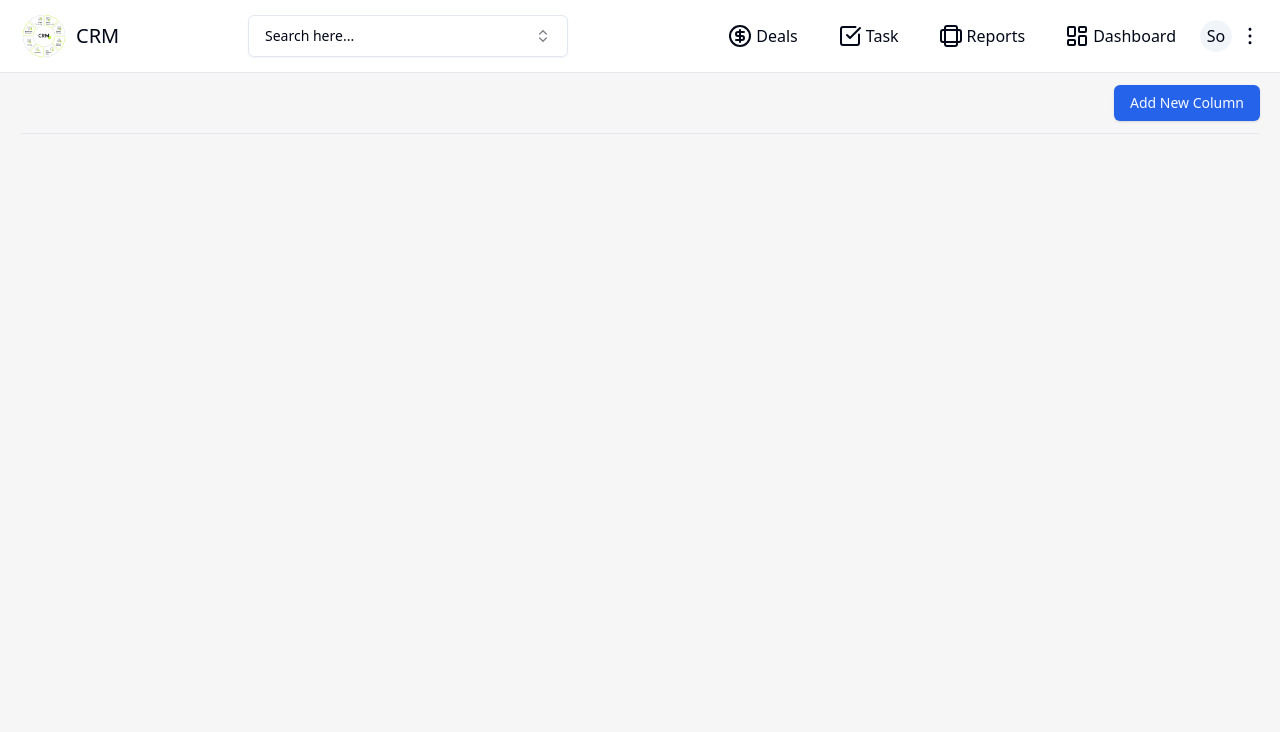
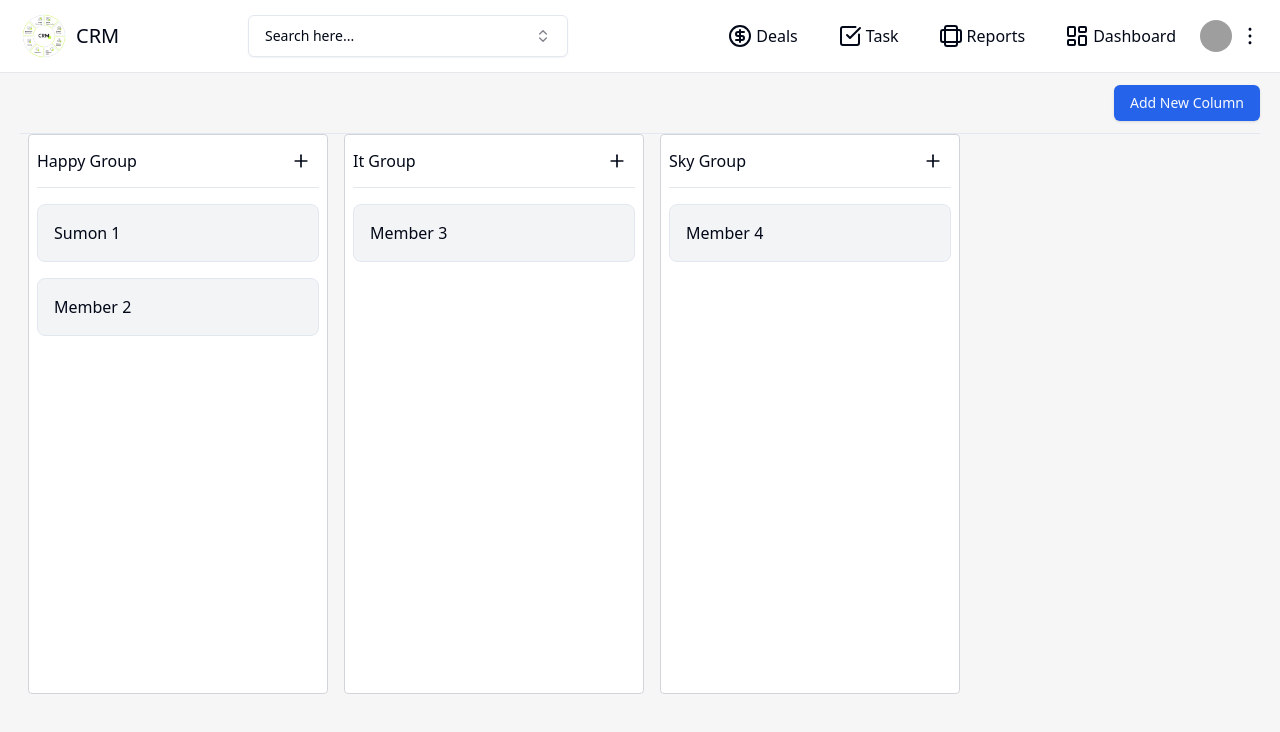
Before and after one commit to smsohag32/crm, a React (Vite) app: page / in a window 1280 px wide. Shown: the top 732 px of the page. Built offline with nearby package versions, Linux system fonts and the light colour scheme; grey boxes are pictures that could not be loaded.

Commit message:
style change

```diff
--- a/src/pages/OverviewWorkflow/Column.jsx
+++ b/src/pages/OverviewWorkflow/Column.jsx
@@ -22,7 +22,7 @@ const Column = ({ column, handleAddMember, members }) => {
          ref={setNodeRef}
          style={style}
 
-         className="w-[340px] max-w-w-fit rounded-sm h-[70vh] overflow-y-auto p-2 border border-gray-300 bg-white"
+         className=" flex-shrink-0 w-[300px] mx-2 rounded-sm h-[70vh] overflow-y-auto p-2 border border-gray-300 bg-white"
       >
          <div  {...attributes}
             {...listeners} className="flex cursor-move items-center border-b pb-2 gap-4 justify-between">
--- a/src/pages/OverviewWorkflow/WorkflowContainer.jsx
+++ b/src/pages/OverviewWorkflow/WorkflowContainer.jsx
@@ -16,9 +16,18 @@ import {
 } from "@dnd-kit/sortable";
 
 const WorkflowContainer = () => {
-   const [columnData, setColumnData] = useState([]);
-   const [members, setMembers] = useState([]);
-   const [activeDragItem, setActiveDragItem] = useState(null); // Track the currently dragged item
+   const [columnData, setColumnData] = useState([
+      { id: "column-1", name: "Happy Group" },
+      { id: "column-2", name: "It Group" },
+      { id: "column-3", name: "Sky Group" },
+   ]);
+   const [members, setMembers] = useState([
+      { id: "member-1", content: "Sumon 1", columnId: "column-1" },
+      { id: "member-2", content: "Member 2", columnId: "column-1" },
+      { id: "member-3", content: "Member 3", columnId: "column-2" },
+      { id: "member-4", content: "Member 4", columnId: "column-3" },
+   ]);
+   const [activeDragItem, setActiveDragItem] = useState(null);
 
    const columnsId = useMemo(() => columnData.map((col) => col.id), [columnData]);
 
@@ -113,7 +122,7 @@ const WorkflowContainer = () => {
 
    return (
       <div className="px-5 py-3">
-         <div className="flex border-b pb-3 items-center justify-end">
+         <div className="flex border-b pb-3  items-center justify-end">
             <Button onClick={handleAdd}>Add New Column</Button>
          </div>
 
@@ -124,7 +133,7 @@ const WorkflowContainer = () => {
             onDragEnd={handleDragEnd}
          >
             <SortableContext items={columnsId} strategy={rectSortingStrategy}>
-               <div className="flex flex-nowrap overflow-x-auto min-w-fit h-[79vh]">
+               <div className="flex flex-nowrap overflow-x-auto h-[79vh]">
                   {columnData.map((column) => (
                      <Column
                         key={column.id}
```
